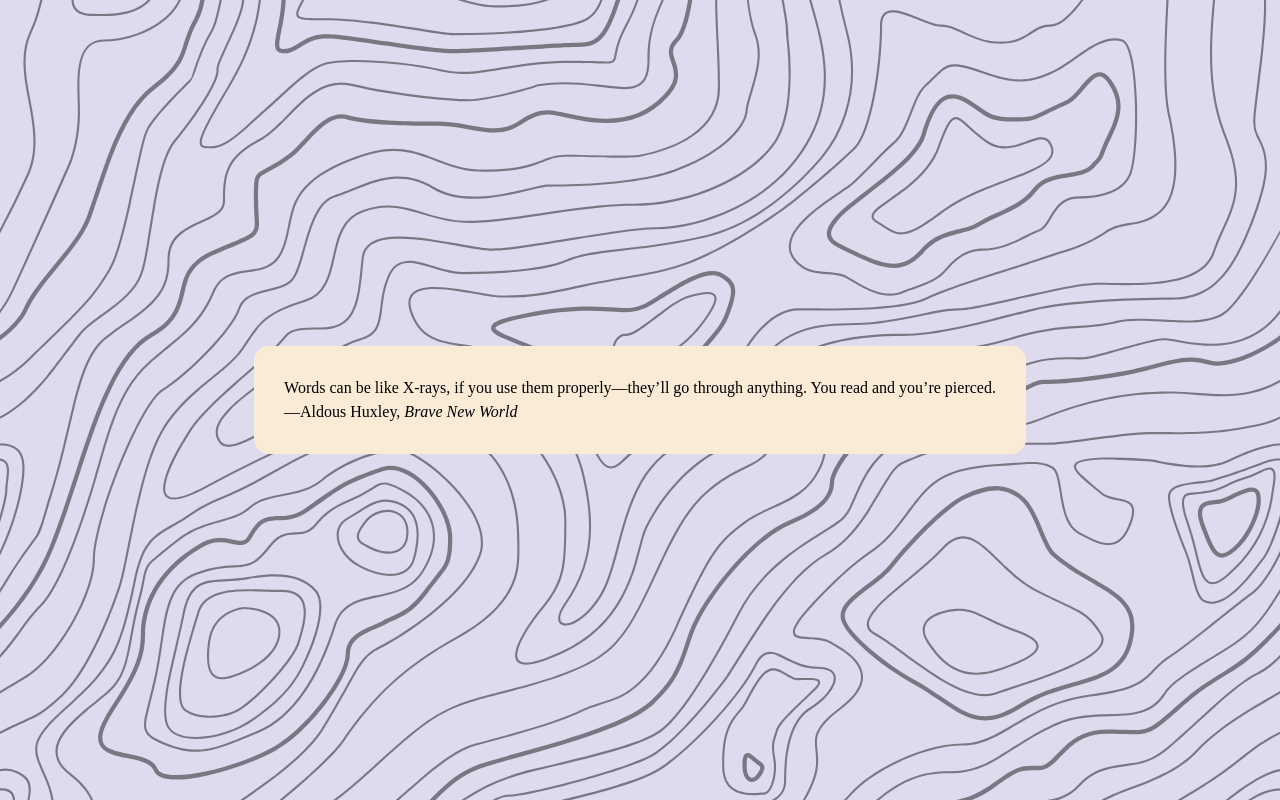
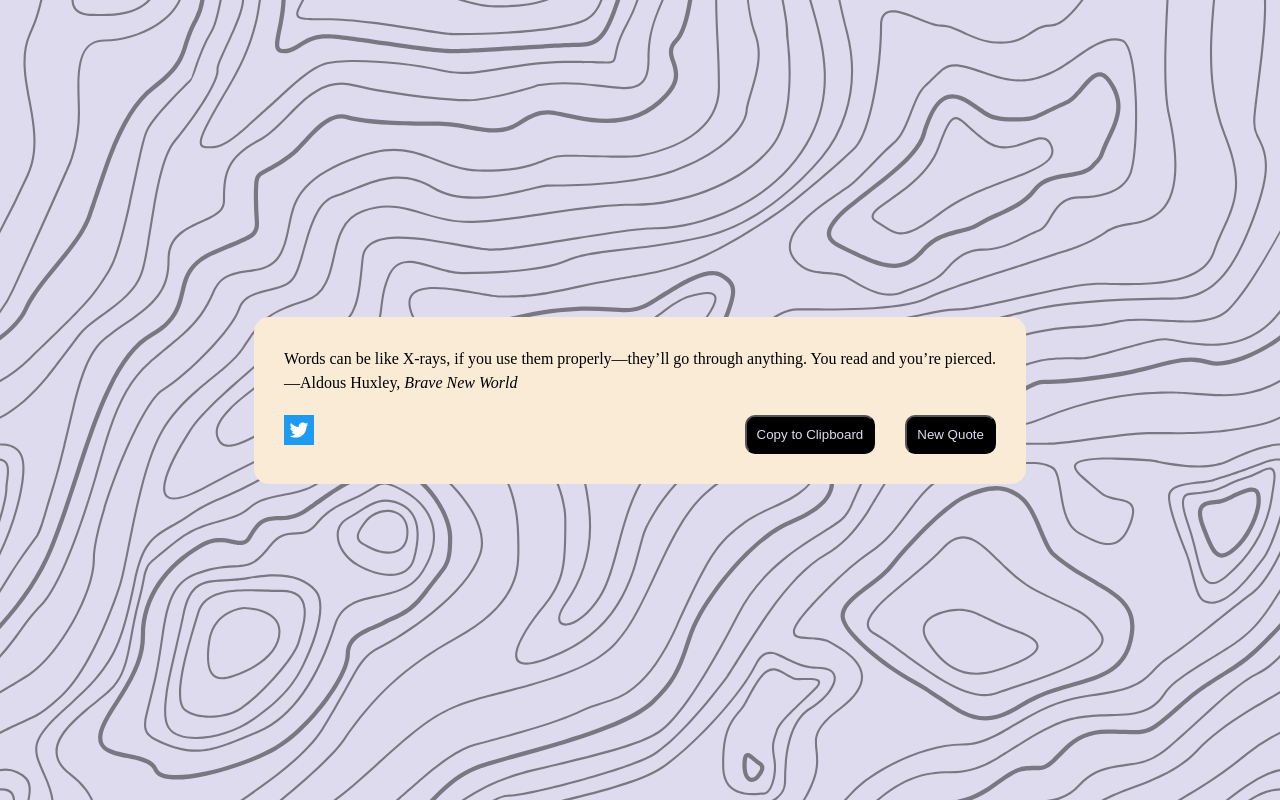
Before and after one commit to tnmyd/quote-generator, a plain HTML site: page index.html in a window 1280 px wide. Drawn offline with Linux system fonts and the light colour scheme.

Commit message:
Add buttons

```diff
--- a/index.html
+++ b/index.html
@@ -17,16 +17,29 @@
         <main>
             <figure>
                 <blockquote cite="https://www.huxley.net/bnw/four.html">
-                    <p>
+                    <p class="quote">
                         Words can be like X-rays, if you use them
                         properly—they’ll go through anything. You read and
                         you’re pierced.
                     </p>
                 </blockquote>
-                <figcaption>
+                <figcaption class="author">
                     —Aldous Huxley, <cite>Brave New World</cite>
                 </figcaption>
             </figure>
+            <div class="button-container-1">
+                <button class="twitter">
+                    <img
+                        src="assets/twitter-blue.svg"
+                        alt="Tweet this quote"
+                        class="twitter-icon"
+                    />
+                </button>
+                <!-- <div class="button-container-2"> -->
+                <button class="copy-clipboard">Copy to Clipboard</button>
+                <button class="new-quote">New Quote</button>
+                <!-- </div> -->
+            </div>
         </main>
     </body>
 </html>
--- a/style.css
+++ b/style.css
@@ -2,6 +2,8 @@
 *::before,
 *::after {
     box-sizing: border-box;
+    --button-height: 30px;
+    --border-radius: 15px;
 }
 * {
     margin: 0;
@@ -24,6 +26,40 @@
     margin: 30px;
     padding: 30px;
     background-color: antiquewhite;
-    border-radius: 15px;
+    border-radius: var(--border-radius);
     min-width: 200px;
 }
+.button-container-1 {
+    display: flex;
+    justify-content: space-between;
+    margin-top: 20px;
+}
+
+.twitter {
+    padding: 0;
+    margin: 0;
+    border: none;
+    max-height: var(--button-height);
+    max-width: var(--button-height);
+}
+img {
+    min-height: var(--button-height);
+    min-width: 30px;
+}
+.copy-clipboard {
+    margin-left: auto;
+    margin-right: 30px;
+}
+button:not(.twitter) {
+    background: #000;
+    color: #dfdbef;
+    border-radius: calc(var(--border-radius) - 5px);
+    padding: 10px;
+}
+
+@media (max-width: 400px) {
+    .button-container-1,
+    .button-container-2 {
+        flex-direction: column;
+    }
+}
```
Also changed, not shown: assets/twitter-blue.svg (added).
